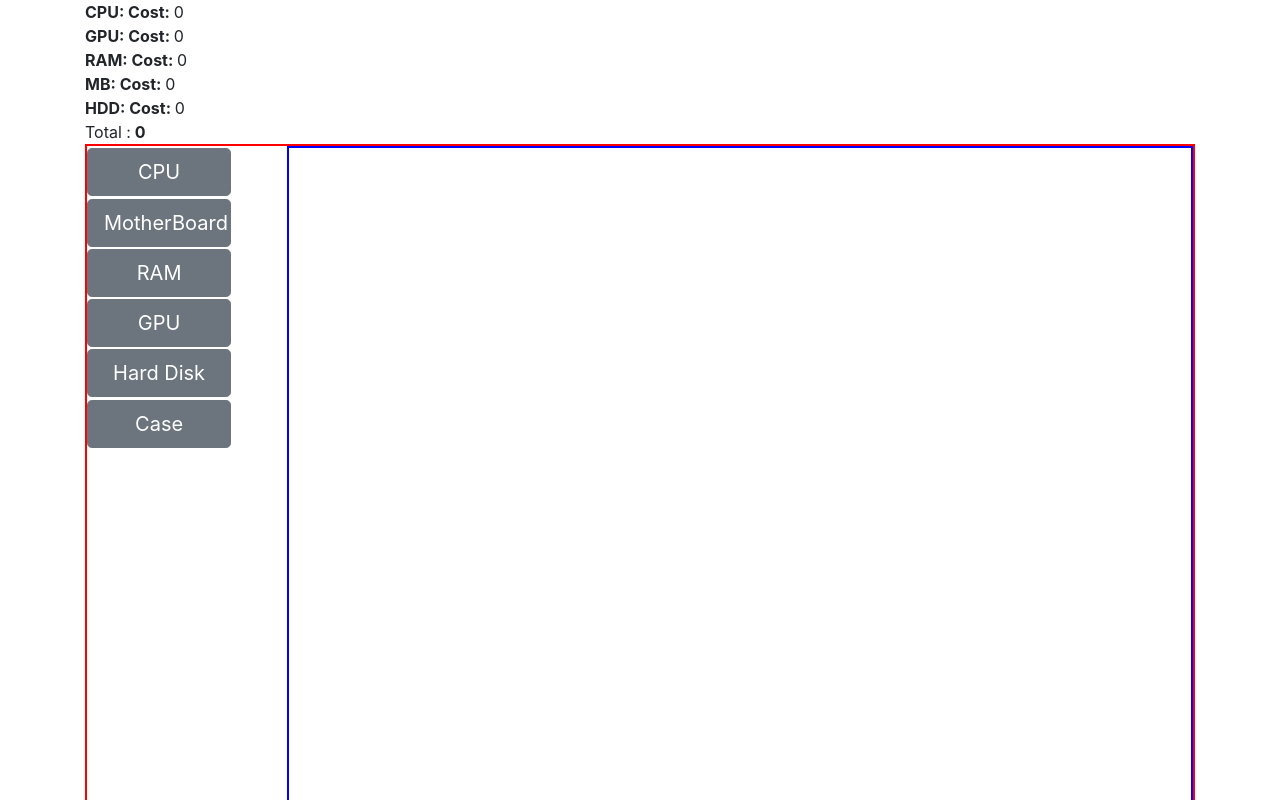
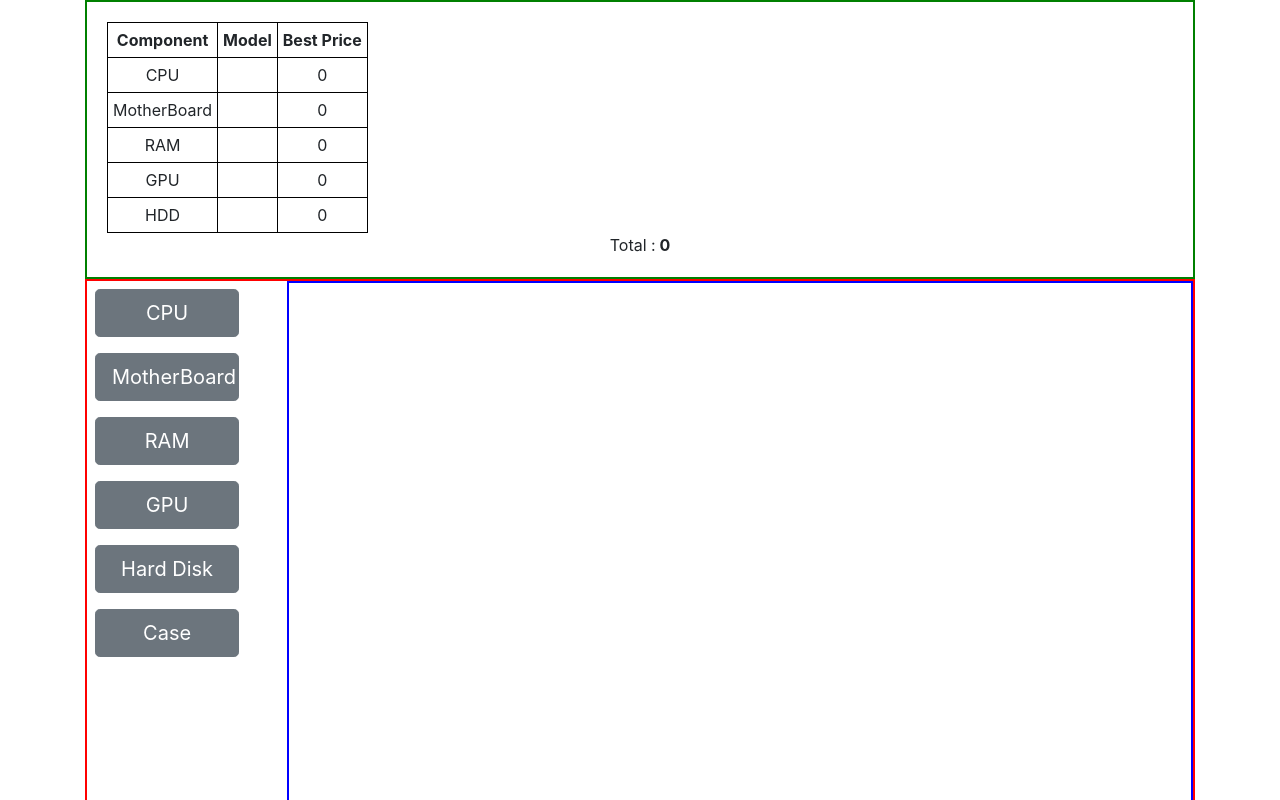
Before and after one commit to ali1129js/buildrig-app, a React (Create React App) app: page / in a window 1280 px wide. Shown: the top 800 px of the page. Built offline with nearby package versions, Linux system fonts and the light colour scheme.

Commit message:
using table for the build component

```diff
--- a/src/App.css
+++ b/src/App.css
@@ -2,7 +2,7 @@
  * @Author: Ali
  * @Date:   2020-06-02T11:17:24+02:00
  * @Last modified by:   Ali
- * @Last modified time: 2020-06-04T12:06:11+02:00
+ * @Last modified time: 2020-06-08T13:31:32+02:00
  */
 
 .app {
@@ -23,7 +23,19 @@
   width: 20%;
 }
 
-Button {
+.built {
+ border: 2px solid green;
+ padding :20px;
+ text-align: center;
+}
+table, th, td {
+  border: 1px solid black;
+  padding: 5px;
+}
+table {
+  border-spacing: 15px;
+}
+button{
   width: 80%;
-  position: relative;
+
 }
--- a/src/components/Built.js
+++ b/src/components/Built.js
@@ -2,7 +2,7 @@
  * @Author: Ali
  * @Date:   2020-06-03T15:57:39+02:00
  * @Last modified by:   Ali
- * @Last modified time: 2020-06-06T14:51:11+02:00
+ * @Last modified time: 2020-06-08T13:27:41+02:00
  */
 import React from "react";
 
@@ -16,31 +16,39 @@ const Built = ({ myBuild: { cpu, gpu, mb, ram, hdd } }) => {
 
   return (
     <div className="built">
-      <div className="cpu">
-        <strong> CPU: </strong>
-        {cpu.brand} <strong> Cost: </strong>
-        {cpu.cost}
-      </div>
-      <div className="gpu">
-        <strong> GPU: </strong>
-        {gpu.brand} <strong> Cost: </strong>
-        {gpu.cost}
-      </div>
-      <div className="ram">
-        <strong> RAM: </strong>
-        {ram.brand} <strong> Cost: </strong>
-        {ram.cost}
-      </div>
-      <div className="mb">
-        <strong> MB: </strong>
-        {mb.brand} <strong> Cost: </strong>
-        {mb.cost}
-      </div>
-      <div className="hdd">
-        <strong> HDD: </strong>
-        {hdd.brand} <strong> Cost: </strong>
-        {hdd.cost}
-      </div>
+      <table>
+        <tr>
+          <th>Component</th>
+          <th>Model</th>
+          <th>Best Price</th>
+        </tr>
+        <tr>
+          <td>CPU</td>
+          <td>{cpu.brand}</td>
+          <td>{cpu.cost}</td>
+        </tr>
+        <tr>
+          <td>MotherBoard</td>
+          <td>{mb.brand}</td>
+          <td>{mb.cost}</td>
+        </tr>
+        <tr>
+          <td>RAM</td>
+          <td>{ram.brand}</td>
+          <td>{ram.cost}</td>
+        </tr>
+        <tr>
+          <td>GPU</td>
+          <td>{gpu.brand}</td>
+          <td>{gpu.cost}</td>
+        </tr>
+        <tr>
+          <td>HDD</td>
+          <td>{hdd.brand}</td>
+          <td>{hdd.cost}</td>
+        </tr>
+      </table>
+
       <div className="total">
         Total :<strong> {total} </strong>
       </div>
--- a/src/components/SideBar.js
+++ b/src/components/SideBar.js
@@ -2,49 +2,49 @@
  * @Author: Ali
  * @Date:   2020-06-02T11:15:37+02:00
  * @Last modified by:   Ali
- * @Last modified time: 2020-06-06T13:50:13+02:00
+ * @Last modified time: 2020-06-08T13:33:52+02:00
  */
 import React from "react";
 
 const SideBar = ({ handleClick }) => (
   <section className="sidebar">
     <button
-      className="btn btn-secondary btn-lg"
+      className="btn btn-secondary btn-lg m-2"
       onClick={handleClick}
       value={"cpu"}
     >
       CPU
     </button>
     <button
-      className="btn btn-secondary btn-lg"
+      className="btn btn-secondary btn-lg m-2"
       onClick={handleClick}
       value={"mother"}
     >
       MotherBoard
     </button>
     <button
-      className="btn btn-secondary btn-lg"
+      className="btn btn-secondary btn-lg m-2"
       onClick={handleClick}
       value={"ram"}
     >
       RAM
     </button>
     <button
-      className="btn btn-secondary btn-lg"
+      className="btn btn-secondary btn-lg m-2"
       onClick={handleClick}
       value={"gpu"}
     >
       GPU
     </button>
     <button
-      className="btn btn-secondary btn-lg"
+      className="btn btn-secondary btn-lg m-2"
       onClick={handleClick}
       value={"hdd"}
     >
       Hard Disk
     </button>
     <button
-      className="btn btn-secondary btn-lg"
+      className="btn btn-secondary btn-lg m-2"
       onClick={handleClick}
       value={"case"}
     >
--- a/src/components/assemble/Cpu.js
+++ b/src/components/assemble/Cpu.js
@@ -2,13 +2,14 @@
  * @Author: Ali
  * @Date:   2020-06-02T13:44:58+02:00
  * @Last modified by:   Ali
- * @Last modified time: 2020-06-05T10:28:55+02:00
+ * @Last modified time: 2020-06-08T06:42:13+02:00
  */
 import React, { useState } from "react";
 
 const Cpu = ({ updateBuild }) => {
   const [brand, setCpu] = useState("");
   const [cost, setCost] = useState("");
+
   const handleSubmit = e => {
     e.preventDefault();
     let item = { brand, cost };
@@ -16,6 +17,7 @@ const Cpu = ({ updateBuild }) => {
     setCpu("");
     setCost("");
   };
+
   return (
     <div className="cpu">
       <form onSubmit={handleSubmit}>
```
